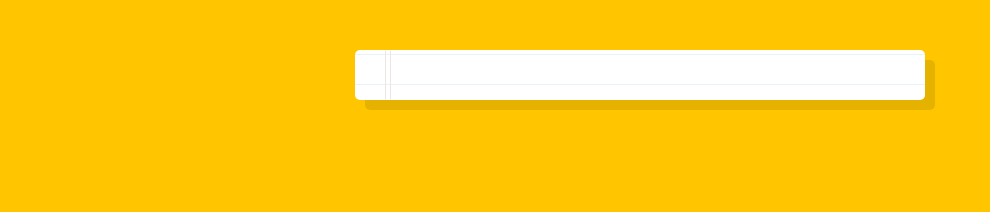
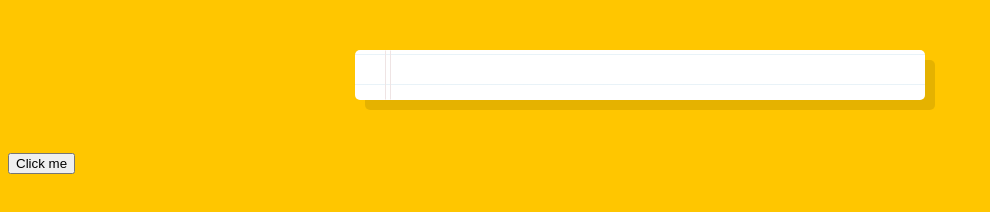
Before and after one commit to bodya17/bodya17.github.io, a plain HTML site: page index.html in a window 1280 px wide. Shown: the whole page, without its empty margins (0-990 px from the left). Drawn offline with Linux system fonts and the light colour scheme.

Commit message:
speech recognition

```diff
--- a/index.html
+++ b/index.html
@@ -9,8 +9,14 @@
   <div class="words" contenteditable>
   </div>
 
+  <button id='but'>Click me</button>
 <script>
-
+  var but = document.getElementById('but')
+  but.addEventListener('click', function() {
+    console.group('hi')
+    console.log('Some debugging info')
+    console.groupEnd('hi')
+  })
   window.SpeechRecognition = window.SpeechRecognition || window.webkitSpeechRecognition;
 
   if(!window.SpeechRecognition)
```
